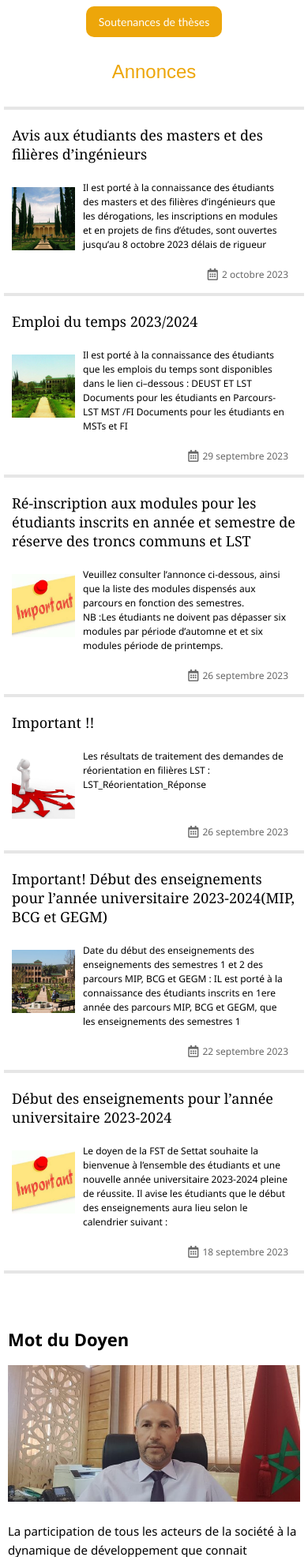
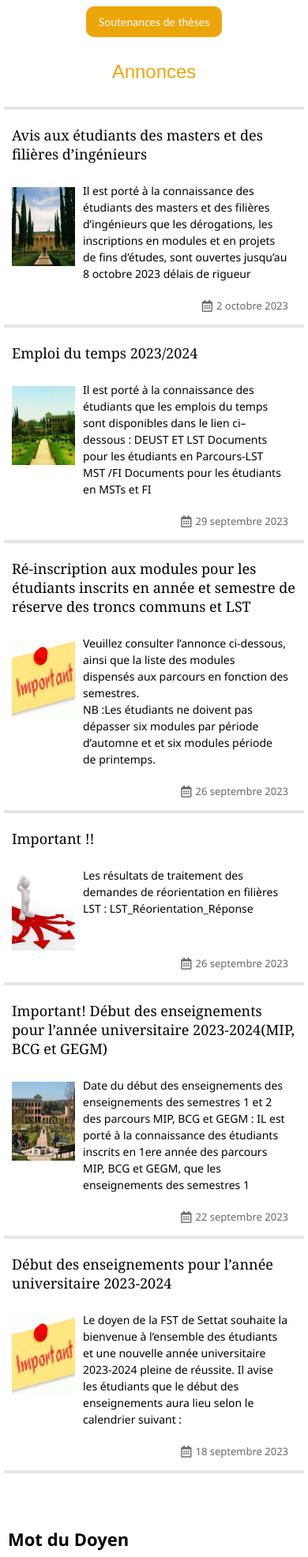
Before and after one commit to ayoublaktaibi/fsts, a PHP site: page / in a window 390 px wide. Shown: the part 495-2467 px from the top of the page at 79% size. Run offline with PHP 8.4, Linux system fonts and the light colour scheme.

Commit message:
Update styles.css

```diff
--- a/styles.css
+++ b/styles.css
@@ -996,6 +996,12 @@ blockquote footer {
         padding: 10px;
     }
 
+    .announcement:hover {
+        box-shadow: none;
+        transform: scale(0.95);
+        opacity: 0.6;
+    }
+
     .announcement:first-child {
         border-top: 4px solid rgb(230, 230, 230);
         padding-top: 20px;
@@ -1009,21 +1015,21 @@ blockquote footer {
 
     .announcement-img {
         margin-top: 20px;
-        height: 80px;
+        height: 100px;
         margin-right: 10px;
         width: 80px;
         padding-bottom: 30px;
     }
 
     .announcement-description {
-        font-size: 12px;
+        font-size: 14px;
         margin-right: 10px;
     }
 
     .announcement-date {
         padding-bottom: 5px;
         bottom: 10px;
-        font-size: 12px;
+        font-size: 13px;
     }
 
     /* Ajustements pour les sections */
```
